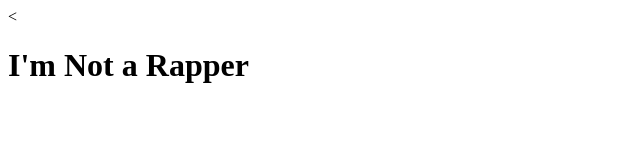
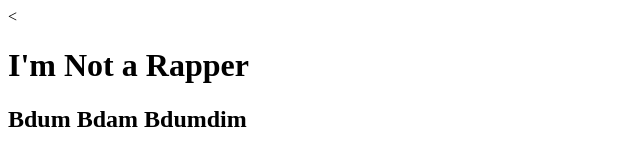
Before and after one commit to 16110310/amikom, a plain HTML site: page index.html in a window 1280 px wide. Shown: the whole page, without its empty margins (0-640 px from the left). Drawn offline with Linux system fonts and the light colour scheme.

Commit message:
tambah h2

```diff
--- a/index.html
+++ b/index.html
@@ -5,5 +5,6 @@
 </head>
 <body>
 	<h1>I'm Not a Rapper</h1>
+	<h2>Bdum Bdam Bdumdim</h2>
 </body>
 </html>
```
